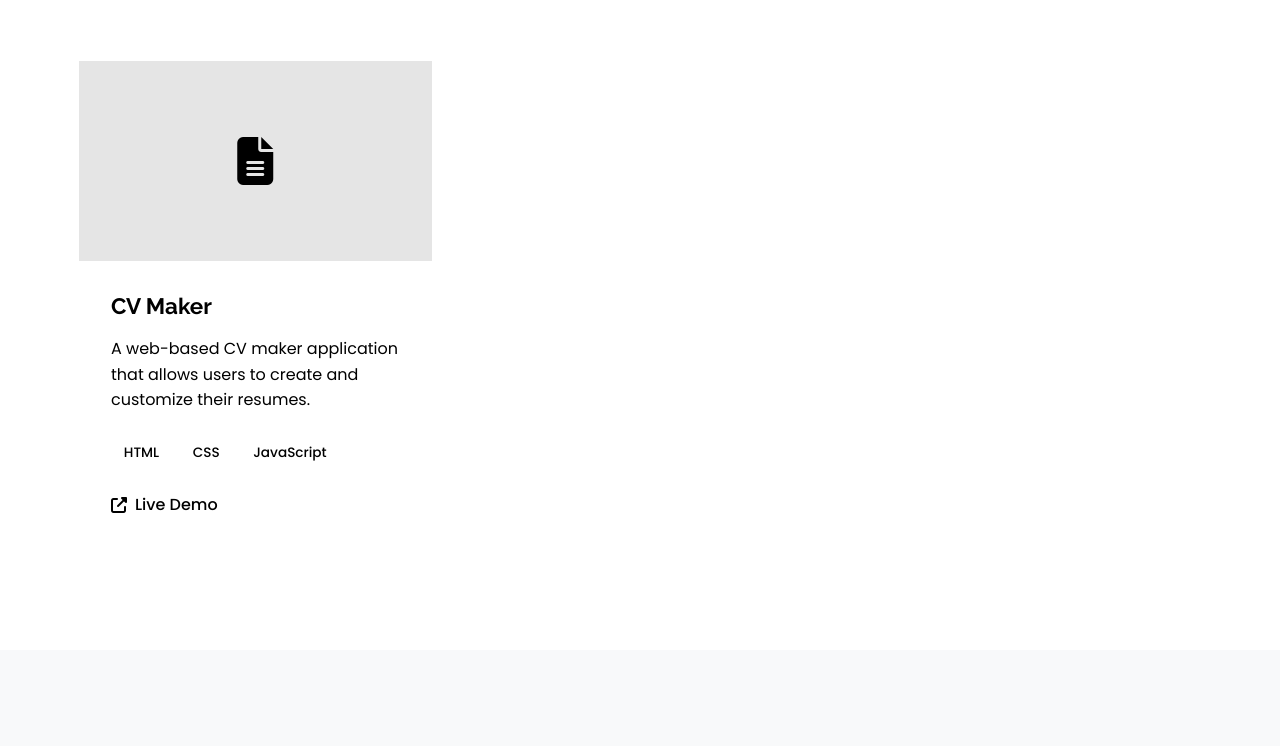
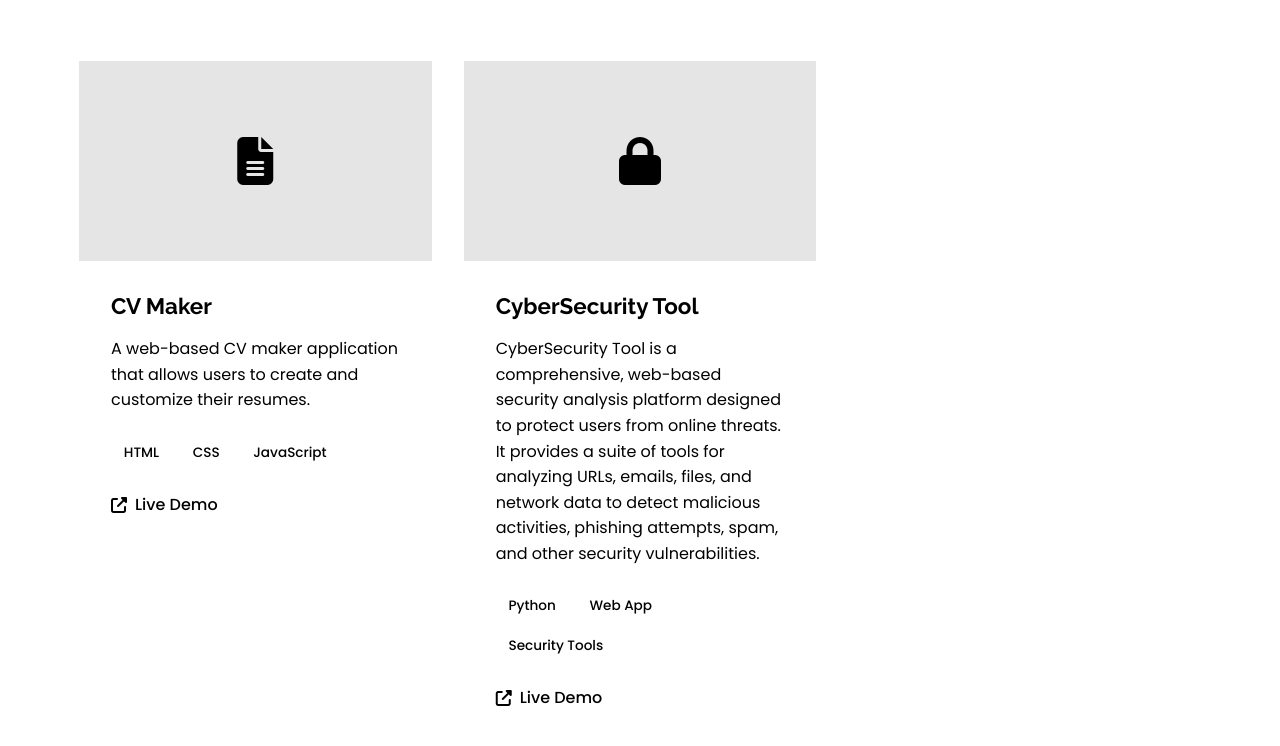
Before and after one commit to 220303BibekBharati/portfolio, a plain HTML site: page index.html in a window 1280 px wide. Shown: the part 3029-3775 px from the top of the page. Drawn offline with Linux system fonts and the light colour scheme.

Commit message:
Update portfolio and styles for CyberSecurity Tool project

```diff
--- a/index.html
+++ b/index.html
@@ -201,6 +201,25 @@
                         </div>
                         <div class="project-links">
                             <a href="https://polished-smoke-19d2.bharatibibek66.workers.dev/" target="_blank" class="project-link">
+                                <i class="fas fa-external-link-alt"></i> Live Demo
+                            </a>
+                        </div>
+                    </div>
+                </div>
+                <div class="project-card">
+                    <div class="project-image">
+                        <i class="fas fa-lock"></i>
+                    </div>
+                    <div class="project-content">
+                        <h3>CyberSecurity Tool</h3>
+                        <p>CyberSecurity Tool is a comprehensive, web-based security analysis platform designed to protect users from online threats. It provides a suite of tools for analyzing URLs, emails, files, and network data to detect malicious activities, phishing attempts, spam, and other security vulnerabilities.</p>
+                        <div class="project-tech">
+                            <span>Python</span>
+                            <span>Web App</span>
+                            <span>Security Tools</span>
+                        </div>
+                        <div class="project-links">
+                            <a href="https://bibekbharati4121.pythonanywhere.com/" target="_blank" class="project-link">
                                 <i class="fas fa-external-link-alt"></i> Live Demo
                             </a>
                         </div>
```
